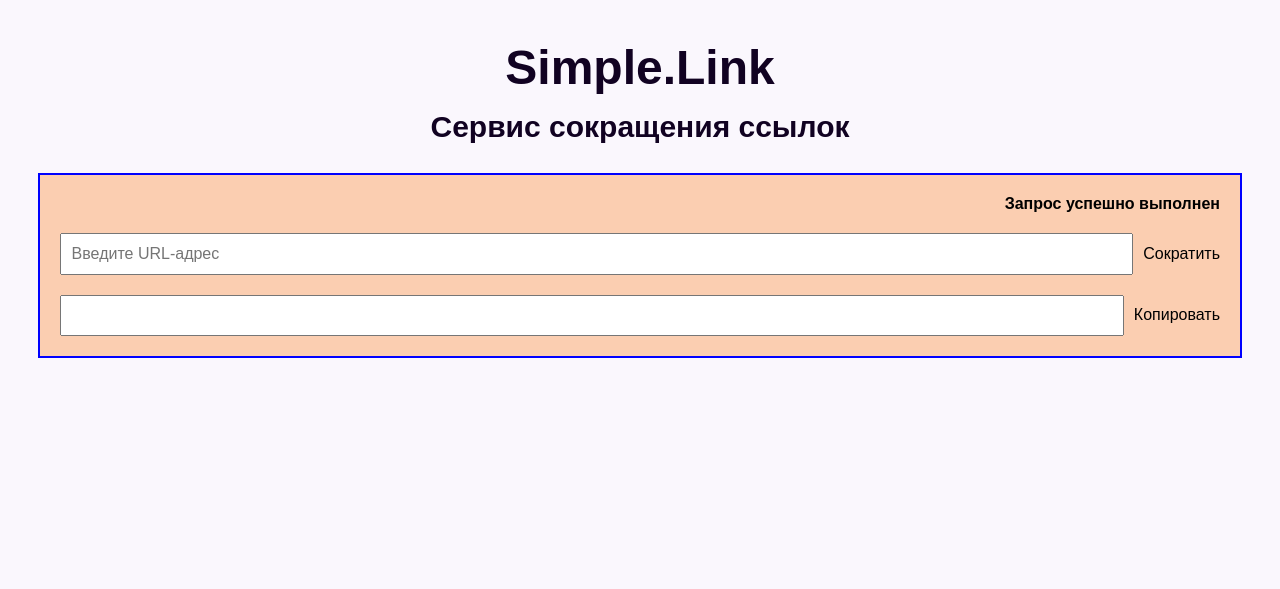
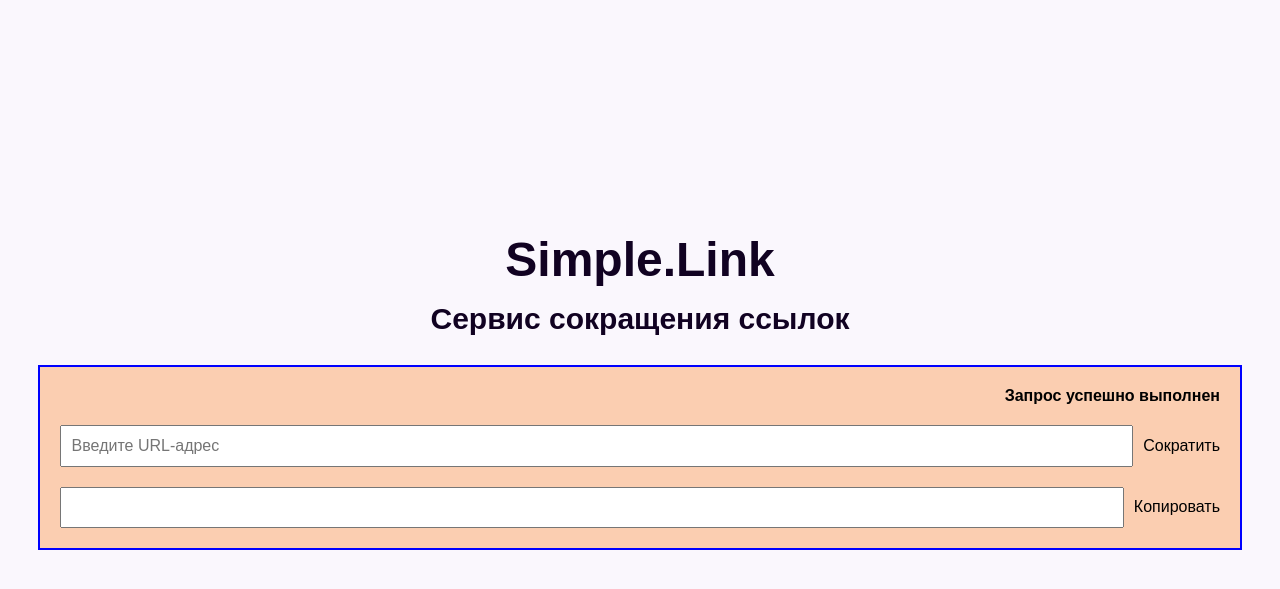
Before and after one commit to a-stec/simple_link, a PHP site: page / in a window 1280 px wide. Shown: the top 589 px of the page. Run offline with PHP 8.4, Linux system fonts and the light colour scheme.

Commit message:
add new modifier

```diff
--- a/assets/css/style.css
+++ b/assets/css/style.css
@@ -53,7 +53,7 @@ body {
 }
 
 .body__wrapper {
-  /* transform: translateY(50%); */
+  margin-top: 15%;
   margin-bottom: 50px;
 }
 
```
